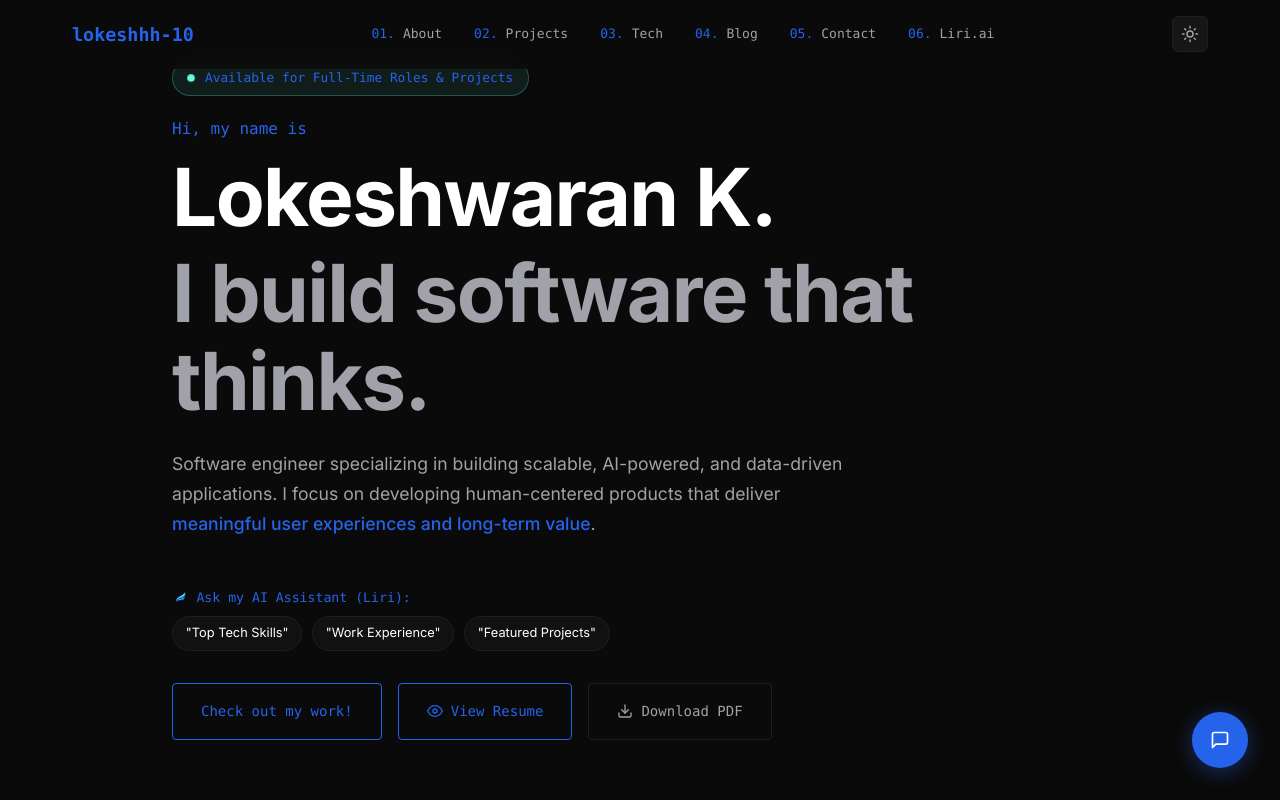
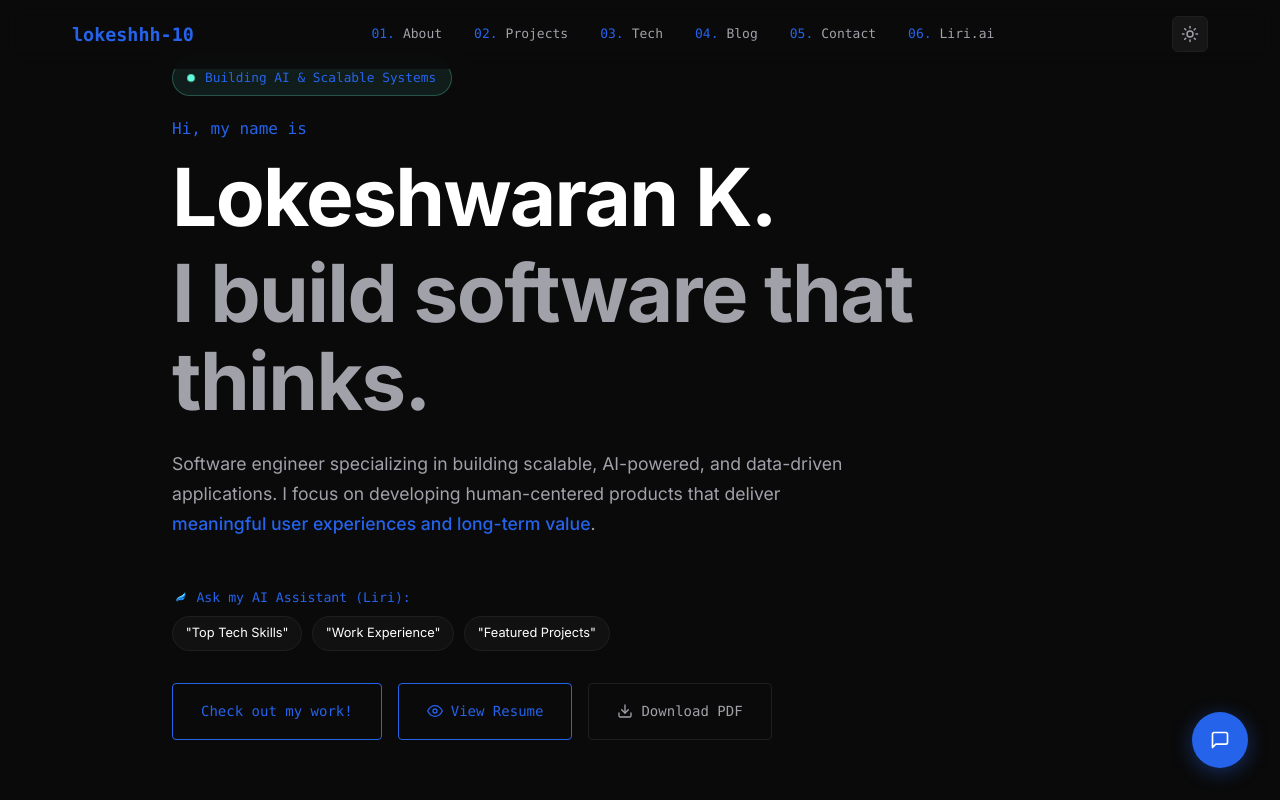
Before and after one commit to lokeshhh-10/Liri-ai-assistant-client, a React (Vite) app: page / in a window 1280 px wide. Shown: the top 800 px of the page. Built offline with nearby package versions, Linux system fonts and the light colour scheme; no server answers.

Commit message:
feat: update hero section status badge text to reflect professional focus

```diff
--- a/src/sections/Hero.tsx
+++ b/src/sections/Hero.tsx
@@ -30,7 +30,7 @@ const Hero: React.FC<HeroProps> = ({ onOpenResume }) => {
           {/* Live Status Badge */}
           <div className="hero-status-badge">
             <span className="status-dot"></span>
-            <span>Available for Full-Time Roles & Projects</span>
+            <span>Building AI & Scalable Systems</span>
           </div>
 
           <p className="hero-greeting">Hi, my name is</p>
```
